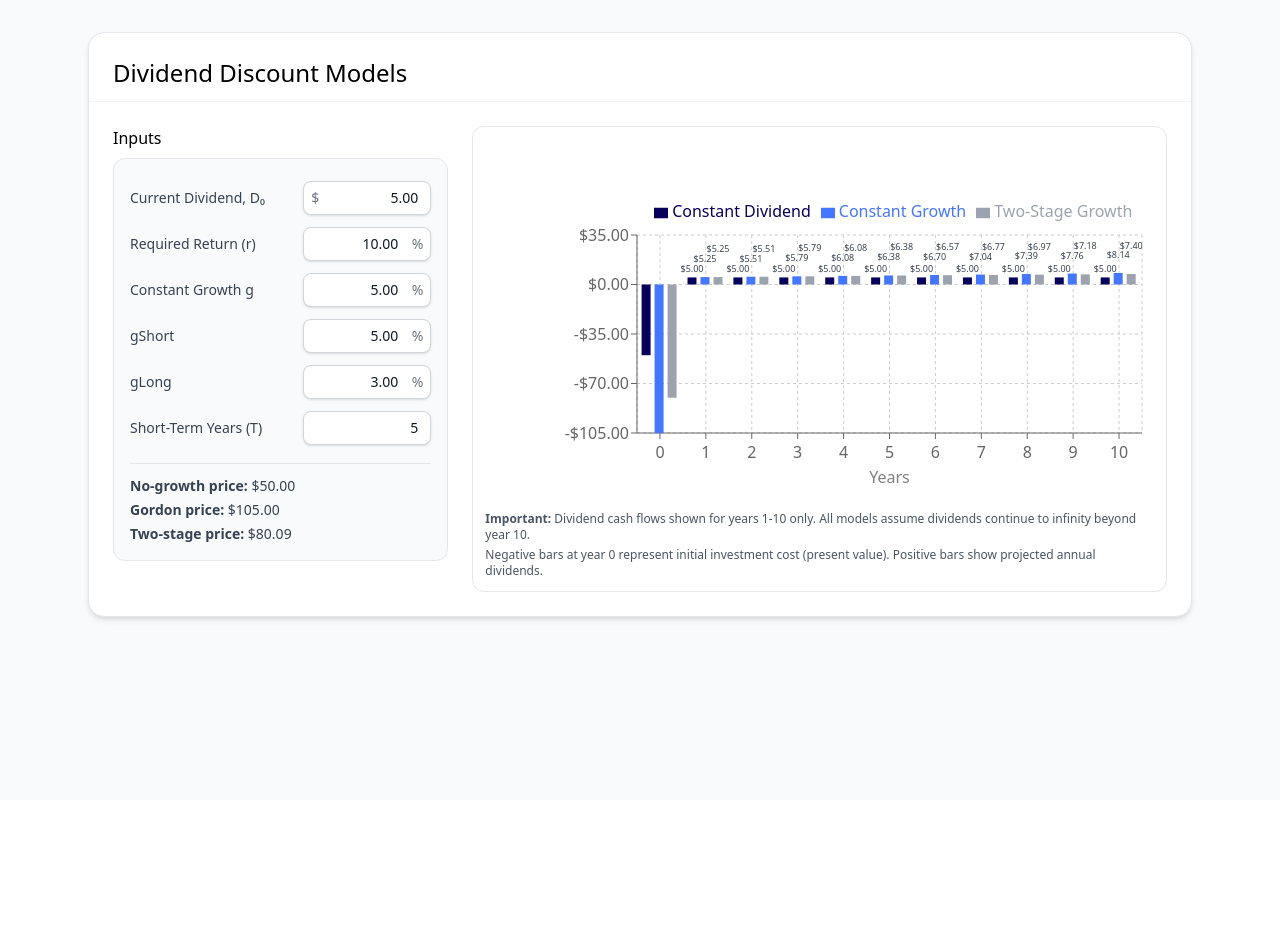
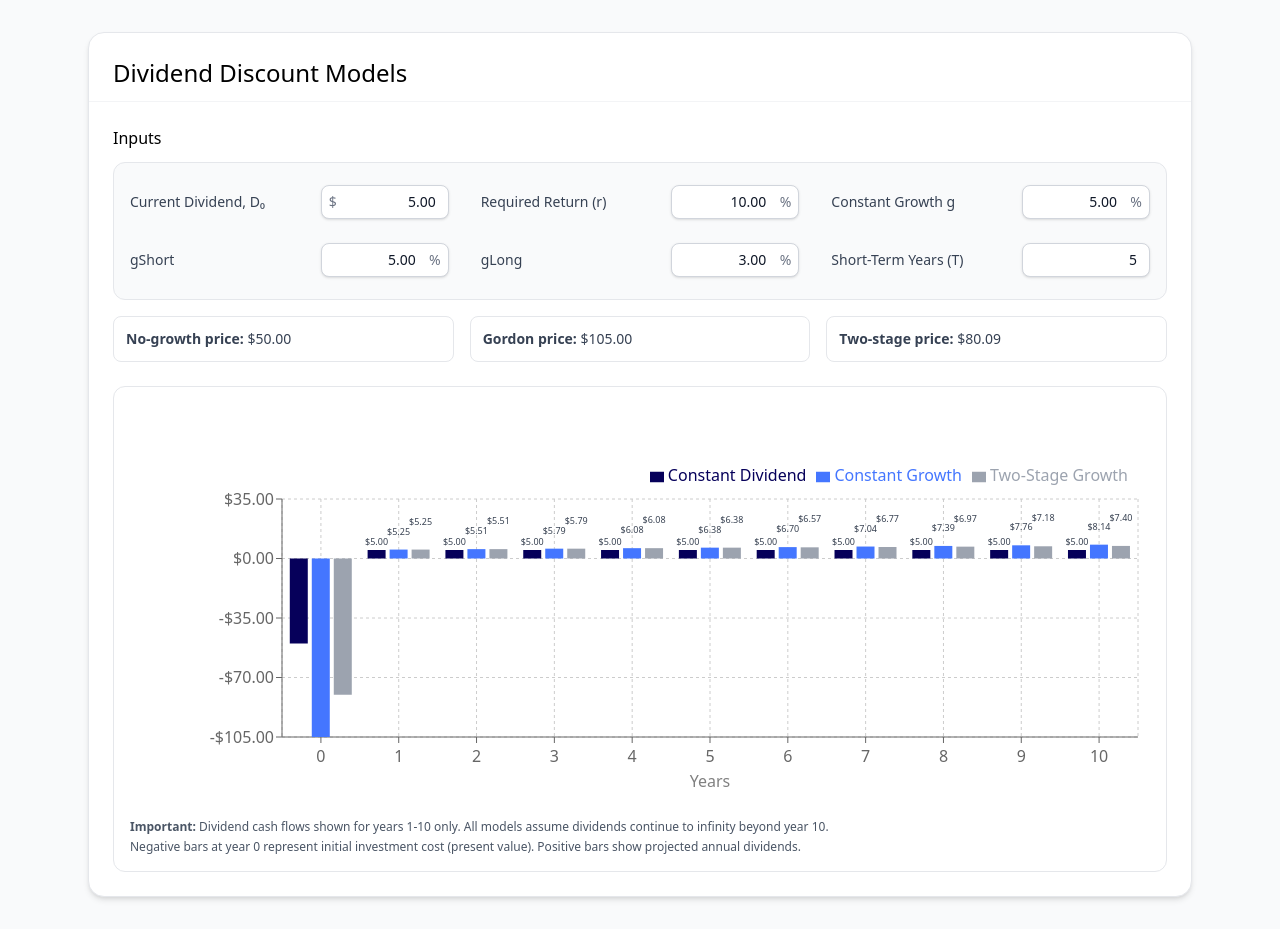
Before and after one commit to PaulReadCFA/lm2los1_dividends, a React (Vite) app: page / in a window 1280 px wide. Before the commit the page ends 800 px from the top, so only its background shows below. Built offline with nearby package versions, Linux system fonts and the light colour scheme.

Commit message:
increase chart area

```diff
--- a/src/App.jsx
+++ b/src/App.jsx
@@ -208,8 +208,6 @@ function buildDividendSeries({ D0 = 5, required = 0.1, gConst = 0.05, gShort = 0
   return { data, priceNoGrowth, priceGordon, priceTwoStage };
 }
 
-
-
 /* -------------------------------------------------------------------------- */
 /*                                   App                                      */
 /* -------------------------------------------------------------------------- */
@@ -226,33 +224,37 @@ export default function App() {
 
   return (
     <div className="min-h-screen bg-gray-50">
-      {/* Content */}
       <main className="max-w-6xl mx-auto px-6 py-8 space-y-8">
-        {/* Dividends */}
         <Card title="Dividend Discount Models">
-          <div className="grid grid-cols-1 lg:grid-cols-3 gap-6">
-            <div>
-              <h3 className="font-georgia text-cfa-blue mb-2">Inputs</h3>
-              <div className="rounded-xl border border-gray-200 bg-gray-50 p-4">
+          {/* Inputs Section - Full Width */}
+          <div className="mb-6">
+            <h3 className="font-georgia text-cfa-blue mb-3">Inputs</h3>
+            <div className="grid grid-cols-1 md:grid-cols-2 lg:grid-cols-3 gap-x-8 gap-y-3 rounded-xl border border-gray-200 bg-gray-50 p-4">
               <InlineRow label="Current Dividend, D₀"><CurrencyField value={D0} onChange={setD0} /></InlineRow>
               <InlineRow label="Required Return (r)"><PercentField value={req} onChange={setReq} /></InlineRow>
               <InlineRow label="Constant Growth g"><PercentField value={gConst} onChange={setGConst} /></InlineRow>
               <InlineRow label="gShort"><PercentField value={gShort} onChange={setGShort} /></InlineRow>
               <InlineRow label="gLong"><PercentField value={gLong} onChange={setGLong} /></InlineRow>
               <InlineRow label="Short-Term Years (T)"><IntField value={shortYears} onChange={setShortYears} /></InlineRow>
+            </div>
 
-                <div className="h-px bg-gray-200 my-3" />
-                <div className="text-sm text-gray-700 font-arial space-y-1">
+            {/* Results Section */}
+            <div className="mt-4 grid grid-cols-1 md:grid-cols-3 gap-4 text-sm text-gray-700 font-arial">
+              <div className="bg-white rounded-lg border border-gray-200 p-3">
                 <p><strong>No-growth price:</strong> {fmtUSD(divs.priceNoGrowth)}</p>
+              </div>
+              <div className="bg-white rounded-lg border border-gray-200 p-3">
                 <p><strong>Gordon price:</strong> {isNaN(divs.priceGordon) ? <span className="text-red-600">Requires g &lt; r</span> : fmtUSD(divs.priceGordon)}</p>
+              </div>
+              <div className="bg-white rounded-lg border border-gray-200 p-3">
                 <p><strong>Two-stage price:</strong> {isNaN(divs.priceTwoStage) ? <span className="text-red-600">Requires g₂ &lt; r</span> : fmtUSD(divs.priceTwoStage)}</p>
               </div>
             </div>
           </div>
 
-            <div className="lg:col-span-2">
-              <div className="rounded-xl border border-gray-200 bg-white p-3">
-                <div style={{ height: 360 }}>
+          {/* Chart Section - Full Width */}
+          <div className="rounded-xl border border-gray-200 bg-white p-4">
+            <div style={{ height: 400 }}>
               <ResponsiveContainer width="100%" height="100%">
                 <BarChart data={divs.data} margin={CHART_MARGINS}>
                   <CartesianGrid strokeDasharray="3 3" />
@@ -302,7 +304,7 @@ export default function App() {
                 </BarChart>
               </ResponsiveContainer>
             </div>
-                <div className="mt-3 space-y-1">
+            <div className="mt-4 space-y-1">
               <p className="text-xs text-gray-600 font-arial">
                 <strong>Important:</strong> Dividend cash flows shown for years 1-10 only. All models assume dividends continue to infinity beyond year 10.
               </p>
@@ -311,8 +313,6 @@ export default function App() {
               </p>
             </div>
           </div>
-            </div>
-          </div>
         </Card>
       </main>
     </div>
```
Lines whose indentation alone changed are shown as unchanged.
